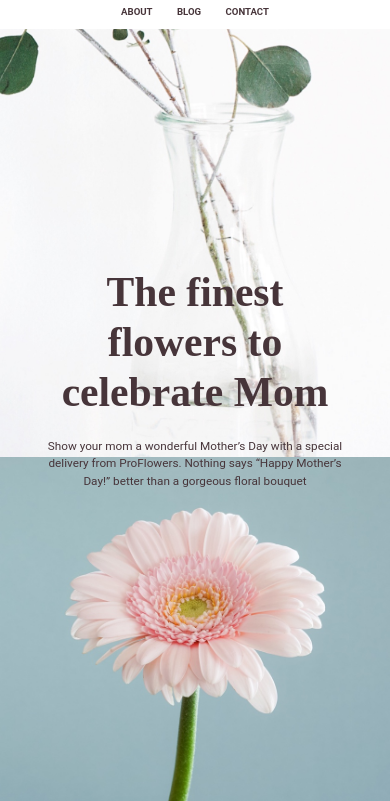
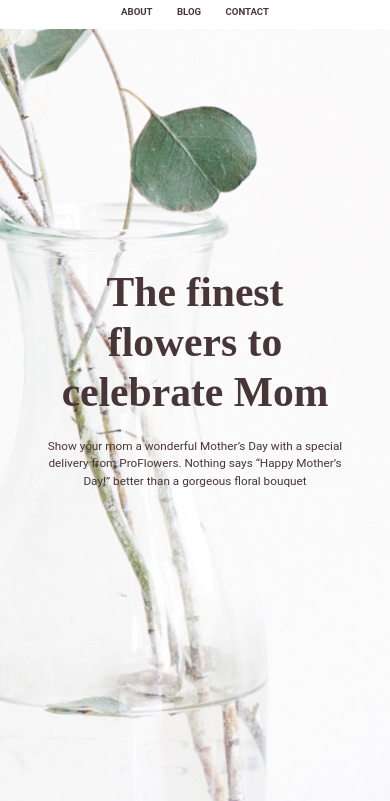
Before and after one commit to haroldao/Grids_Website_Training, a website: page index.html in a window 390 px wide. Shown: the part 43-844 px from the top of the page. Drawn offline with Linux system fonts and the light colour scheme.

Commit message:
BACK to 100vh Hero :: Mobile

```diff
--- a/style.css
+++ b/style.css
@@ -194,10 +194,6 @@ footer img {
     font-size: 60%;
   }
 
-  .hero {
-    height: 500px;
-  }
-
   .hero div {
     width: 100vw;
     max-width: 100vw;
```
